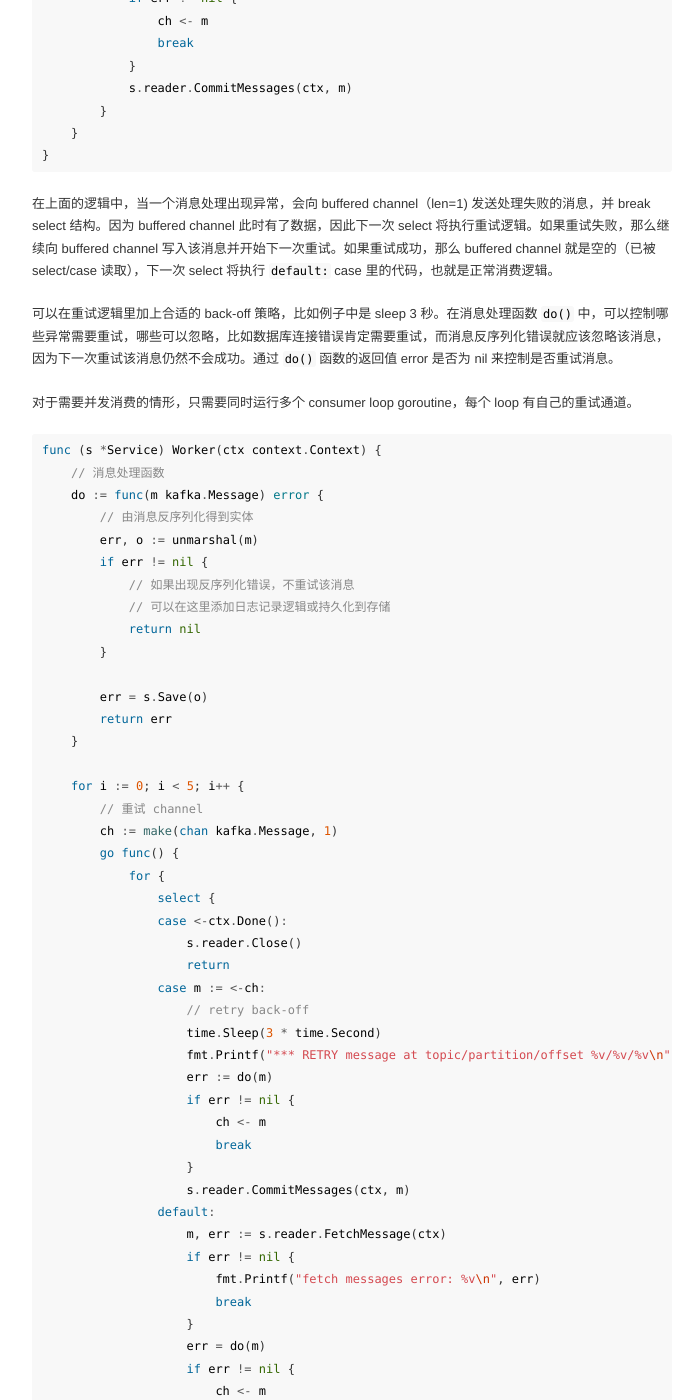
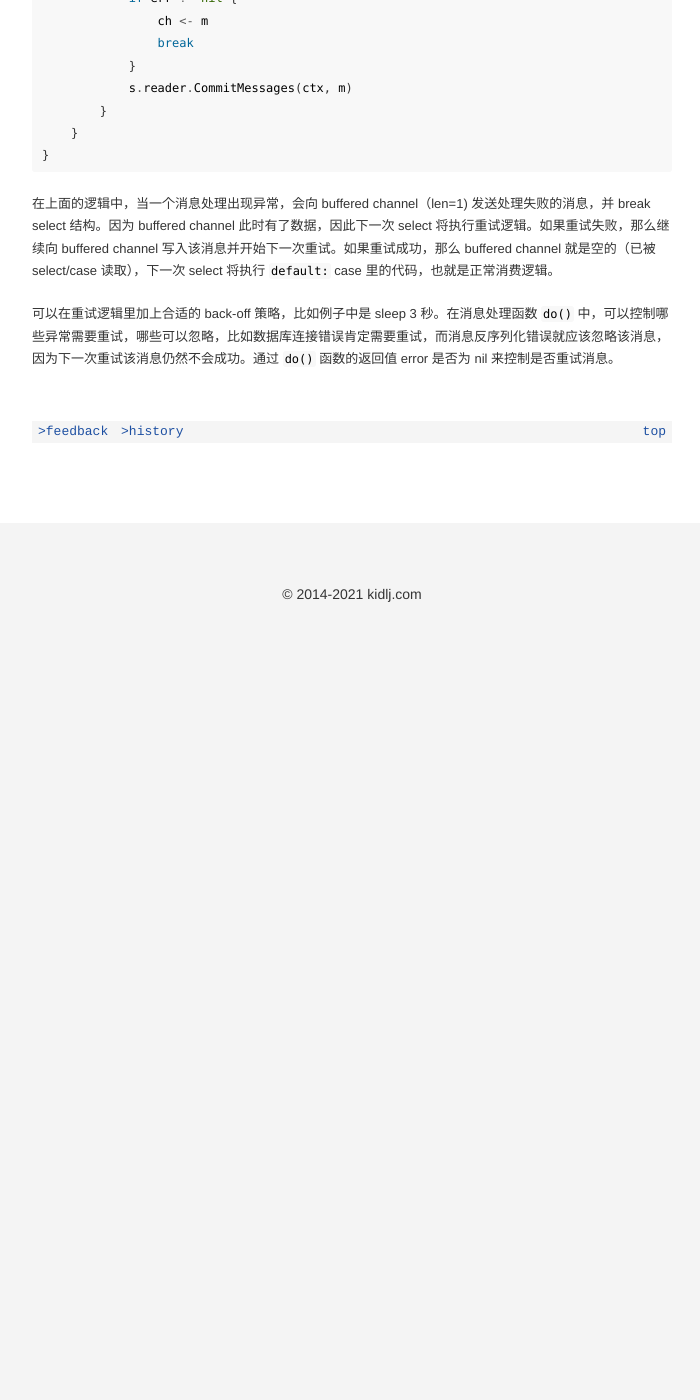
Before and after one commit to kidlj/awei, a Jekyll site: the page built from _posts/2021-04-25-kafka-consumer-loop.md, in a window 1280 px wide and 1400 px high, scrolled down 2575 px. Shown: the whole window, without its empty margins (288-988 px from the left). Built offline with Jekyll 4.4.1, drawn with Linux system fonts in a browser that asks for light colours; after the commit the page ends 3205 px from its top, so only the background shows below that; some of the changed text lies outside the part shown.

Commit message:
delete concurrency part

````diff
--- a/_posts/2021-04-25-kafka-consumer-loop.md
+++ b/_posts/2021-04-25-kafka-consumer-loop.md
@@ -110,61 +110,6 @@ func (s *Service) Worker(ctx context.Context) {
 
 可以在重试逻辑里加上合适的 back-off 策略，比如例子中是 sleep 3 秒。在消息处理函数 `do()` 中，可以控制哪些异常需要重试，哪些可以忽略，比如数据库连接错误肯定需要重试，而消息反序列化错误就应该忽略该消息，因为下一次重试该消息仍然不会成功。通过 `do()` 函数的返回值 error 是否为 nil 来控制是否重试消息。
 
-对于需要并发消费的情形，只需要同时运行多个 consumer loop goroutine，每个 loop 有自己的重试通道。
-
-```go
-func (s *Service) Worker(ctx context.Context) {
-	// 消息处理函数
-	do := func(m kafka.Message) error {
-		// 由消息反序列化得到实体
-		err, o := unmarshal(m)
-		if err != nil {
-			// 如果出现反序列化错误，不重试该消息
-			// 可以在这里添加日志记录逻辑或持久化到存储
-			return nil
-		}
-
-		err = s.Save(o)
-		return err
-	}
-
-	for i := 0; i < 5; i++ {
-		// 重试 channel
-		ch := make(chan kafka.Message, 1)
-		go func() {
-			for {
-				select {
-				case <-ctx.Done():
-					s.reader.Close()
-					return
-				case m := <-ch:
-					// retry back-off
-					time.Sleep(3 * time.Second)
-					fmt.Printf("*** RETRY message at topic/partition/offset %v/%v/%v\n", m.Topic, m.Partition, m.Offset)
-					err := do(m)
-					if err != nil {
-						ch <- m
-						break
-					}
-					s.reader.CommitMessages(ctx, m)
-				default:
-					m, err := s.reader.FetchMessage(ctx)
-					if err != nil {
-						fmt.Printf("fetch messages error: %v\n", err)
-						break
-					}
-					err = do(m)
-					if err != nil {
-						ch <- m
-						break
-					}
-					s.reader.CommitMessages(ctx, m)
-				}
-			}
-		}()
-	}
-}
-```
 
 [1]: https://github.com/segmentio/kafka-go
 [2]: https://github.com/segmentio/kafka-go/issues/84
````
